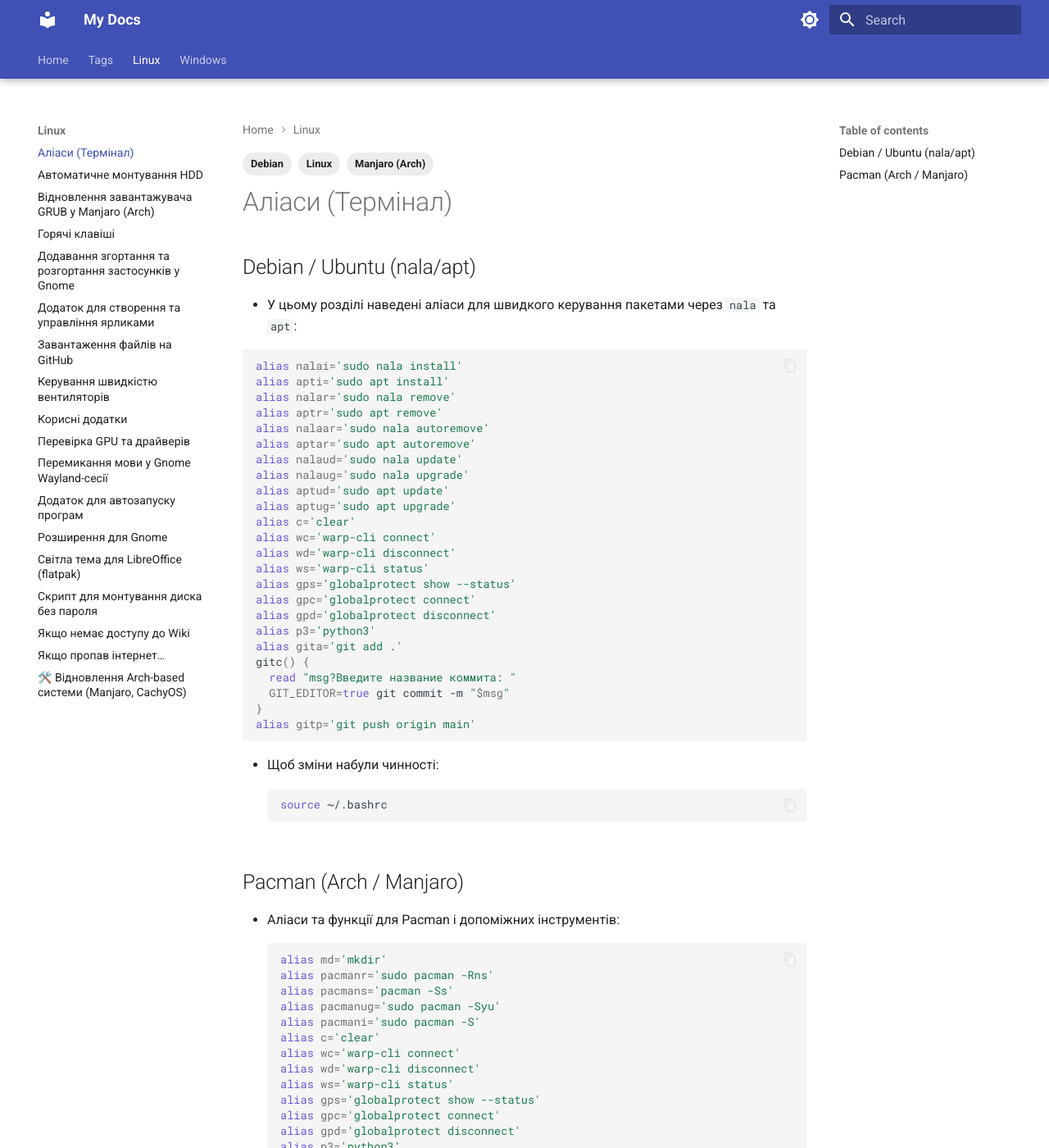
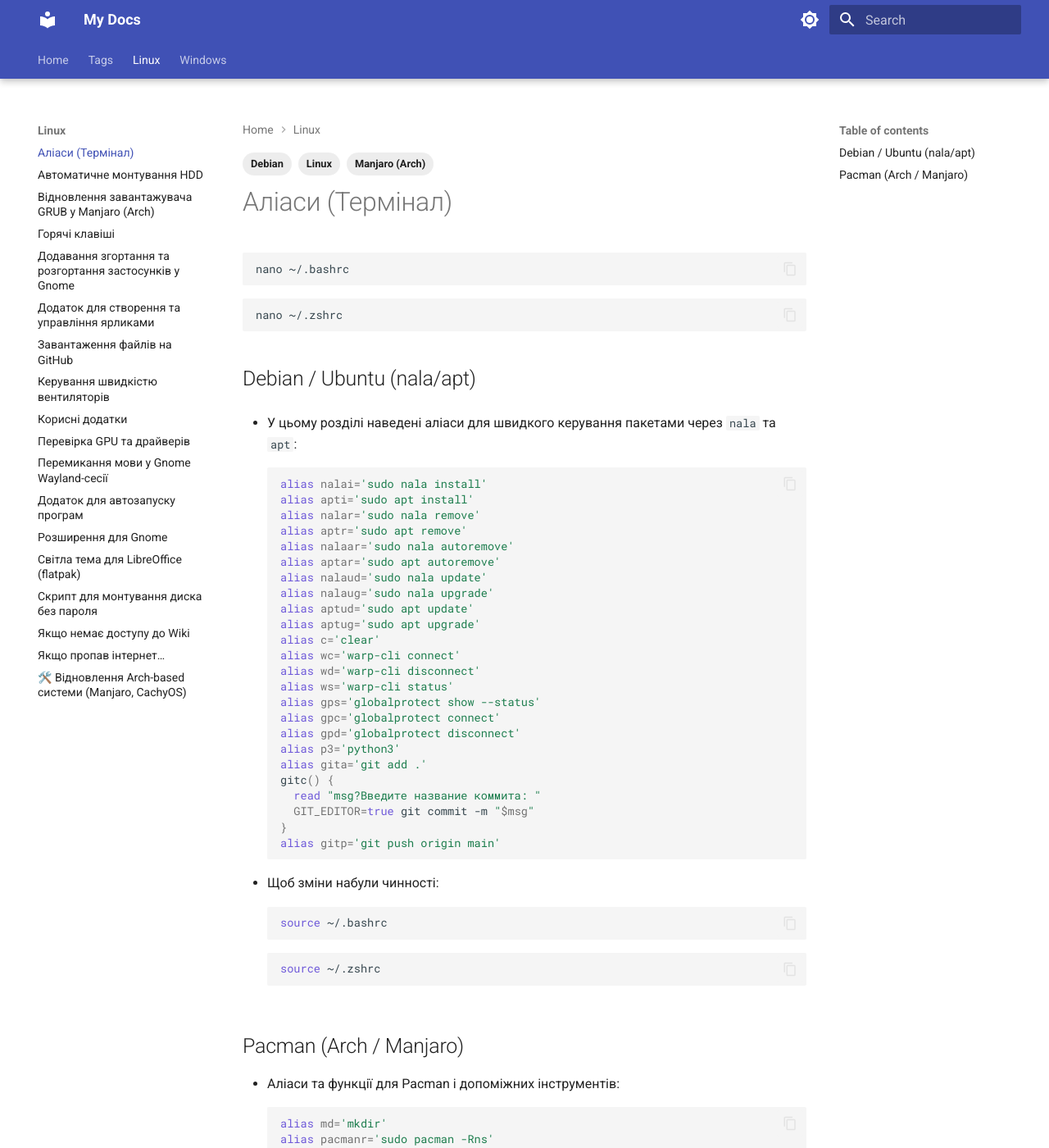
Before and after one commit to silmarill07/my-docs, an MkDocs documentation site: the page built from docs/Linux/Alials.md, in a window 1280 px wide and 1400 px high. Shown: the whole window at 82% size. Built offline with MkDocs 1.6.1 and Material for MkDocs 9.7.7, drawn with Linux system fonts in a browser that asks for light colours.

Commit message:
add aliases

````diff
--- a/docs/Linux/Alials.md
+++ b/docs/Linux/Alials.md
@@ -7,10 +7,16 @@ tags:
 
 # Аліаси (Термінал)
 
+```bash
+nano ~/.bashrc
+```
+```bash
+nano ~/.zshrc
+```
+
 ## Debian / Ubuntu (nala/apt)
 
 - У цьому розділі наведені аліаси для швидкого керування пакетами через `nala` та `apt`:
-
 ```bash
 alias nalai='sudo nala install'
 alias apti='sudo apt install'
@@ -41,6 +47,9 @@ alias gitp='git push origin main'
 - Щоб зміни набули чинності:
 ```bash
 source ~/.bashrc
+```
+```bash
+source ~/.zshrc
 ```
 
 ## Pacman (Arch / Manjaro)
````
